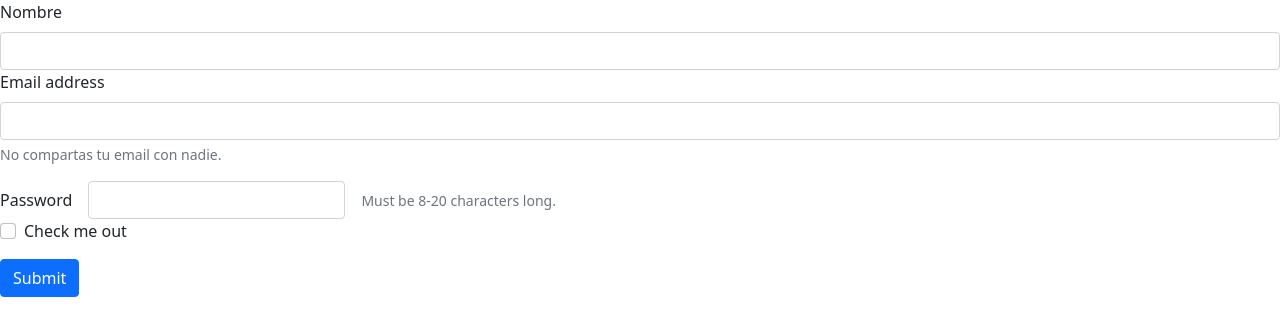
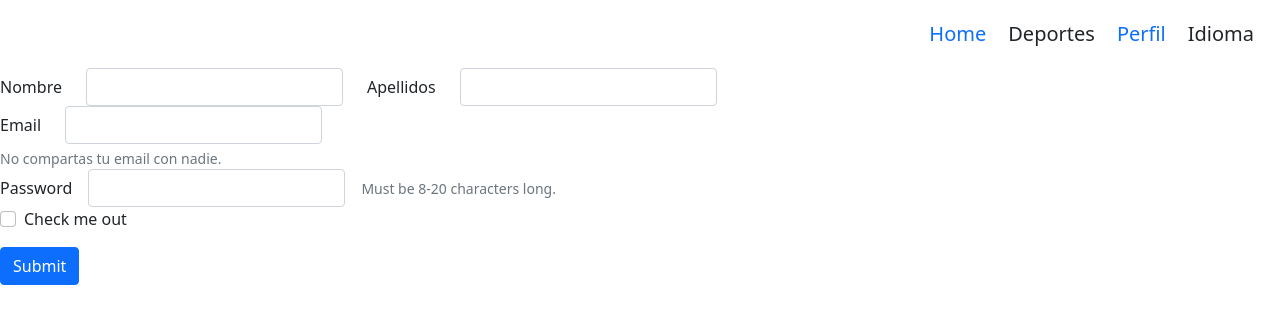
Before and after one commit to manubodega/Proyecto-HTML, a plain HTML site: page main/media/register.html in a window 1280 px wide. Drawn offline with nearby package versions, Linux system fonts and the light colour scheme.

Commit message:
modified Register.html

```diff
--- a/main/media/register.html
+++ b/main/media/register.html
@@ -11,17 +11,71 @@
       integrity="sha384-1BmE4kWBq78iYhFldvKuhfTAU6auU8tT94WrHftjDbrCEXSU1oBoqyl2QvZ6jIW3"
       crossorigin="anonymous"
     />
+    <link rel="stylesheet" href="/styles/styles.css">
+
 </head>
 <body>
+  <nav>
+    <div class="navitem">
+        <a name='home' href="/index.html">
+            <button class="navbutton">Home</button>
+        </a>
+    </div>
+
+    <div class="navitem">
+        <button class="navbutton">Deportes
+          <!-- <i class="fa fa-caret-down"></i> -->
+        </button>
+        <div class="navbutton-content">
+            <a name='Wakesurf' href="/main/sports/wakesurf.html">WakeSurf</a>
+            <a href="#">Otros Deportes</a>
+        </div>
+    </div>
+
+    <div class="navitem">
+        <a name='media' href="/main/media/media.html">
+            <button class="navbutton">Perfil</button>
+        </a>
+    </div>
+
+    <div class="navitem">
+        <button class="navbutton">Idioma
+          <!-- <i class="fa fa-caret-down"></i> -->
+        </button>
+        <div class="navbutton-content">
+            <a>Español</a>
+            <a>Inglés</a>
+        </div>
+    </div>
+</nav>
+
   <form>
-    <div class="mb-3">
-      <label for="exampleInputText" class="form-label">Nombre</label>
-      <input type="text" class="form-control" id="exampleInputText1">
+    <div class="row g-4 align-items-center">
+      <div class="col-auto">
+        <label for="inputText" class="col-form-label">Nombre</label>
+      </div>
+      <div class="col-auto">
+        <input type="text" id="inputText" class="form-control">
+      </div>
 
-      <label for="exampleInputEmail1" class="form-label">Email address</label>
-      <input type="email" class="form-control" id="exampleInputEmail1" aria-describedby="emailHelp">
+      <div class="col-auto">
+        <label for="inputText" class="col-form-label">Apellidos</label>
+      </div>
+      <div class="col-auto">
+        <input type="text" id="inputText" class="form-control">
+      </div>
+    </div>
+
+    <div class="row g-4 align-items-center">
+      <div class="col-auto">
+        <label for="inputEmail" class="col-form-label">Email</label>
+      </div>
+      <div class="col-auto">
+        <input type="email" id="inputEmail" class="form-control" aria-describedby="emailHelp">
+      </div>
       <div id="emailHelp" class="form-text">No compartas tu email con nadie.</div>
     </div>
+
     <div class="row g-3 align-items-center">
       <div class="col-auto">
         <label for="inputPassword6" class="col-form-label">Password</label>
@@ -35,6 +89,7 @@
         </span>
       </div>
     </div>
+
     <div class="mb-3 form-check">
       <input type="checkbox" class="form-check-input" id="exampleCheck1">
       <label class="form-check-label" for="exampleCheck1">Check me out</label>
```
Lines whose indentation alone changed are shown as unchanged.
